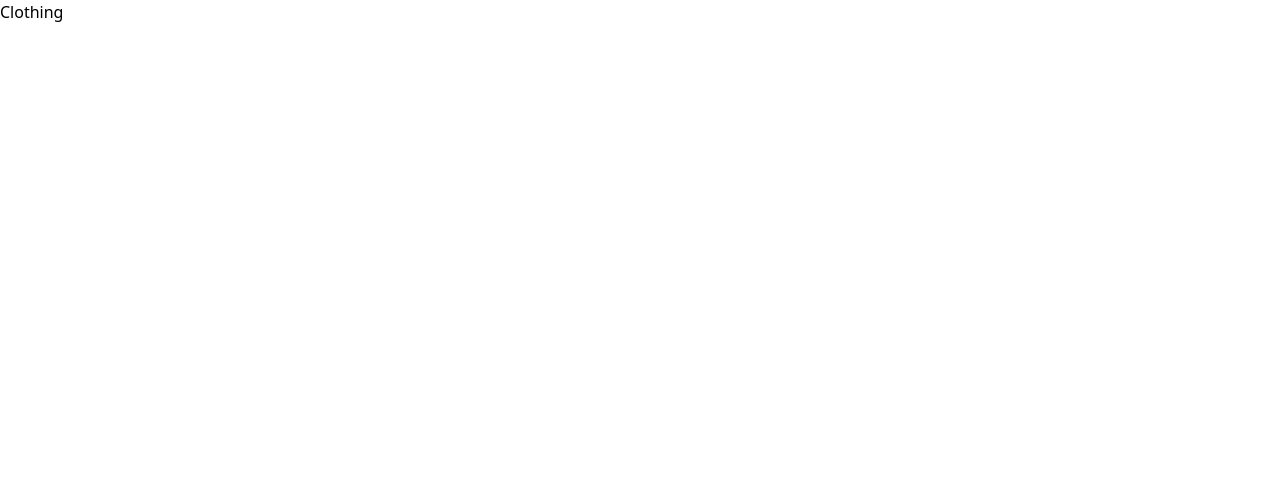
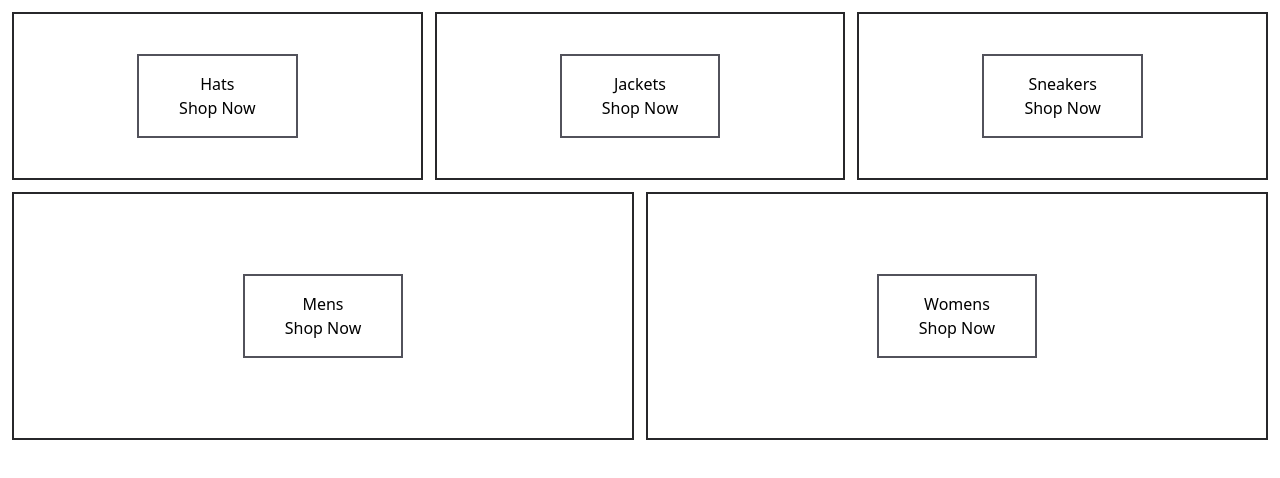
Before and after one commit to piyushkumar4021/clothing, a React (Vite) app: page / in a window 1280 px wide. Shown: the top 478 px of the page. Built offline with nearby package versions, Linux system fonts and the light colour scheme.

Commit message:
displaying category items

```diff
--- a/src/App.jsx
+++ b/src/App.jsx
@@ -1,5 +1,11 @@
+import CategoryItemList from './components/CategoryItemList';
+
 function App() {
-  return <h1>Clothing</h1>;
+  return (
+    <>
+      <CategoryItemList />
+    </>
+  );
 }
 
 export default App;
--- /dev/null
+++ b/src/components/CategoryItem.jsx
@@ -0,0 +1,17 @@
+/* eslint-disable react/prop-types */
+const CategoryItem = ({ label, size }) => {
+  return (
+    <div
+      className={`border-2 border-zinc-800 flex justify-center ${
+        size === 'lg' ? 'col-span-3 py-20' : 'col-span-2 py-10'
+      }`}
+    >
+      <div className='border-2 border-zinc-600 px-10 py-4 text-center'>
+        <h2>{label}</h2>
+        <button>Shop Now</button>
+      </div>
+    </div>
+  );
+};
+
+export default CategoryItem;
--- /dev/null
+++ b/src/components/CategoryItemList.jsx
@@ -0,0 +1,14 @@
+import CategoryItem from './CategoryItem';
+import items from '../data/categoryItems.json';
+
+const CategoryItemList = () => {
+  return (
+    <div className='p-3 grid grid-cols-6 gap-3'>
+      {items.map(({ slug, ...delegated }) => (
+        <CategoryItem key={slug} {...delegated} />
+      ))}
+    </div>
+  );
+};
+
+export default CategoryItemList;
--- /dev/null
+++ b/src/data/categoryItems.json
@@ -0,0 +1,7 @@
+[
+  { "label": "Hats", "size": "sm", "slug": "hats" },
+  { "label": "Jackets", "size": "sm", "slug": "jackets" },
+  { "label": "Sneakers", "size": "sm", "slug": "sneakers" },
+  { "label": "Mens", "size": "lg", "slug": "mens" },
+  { "label": "Womens", "size": "lg", "slug": "womens" }
+]
```
